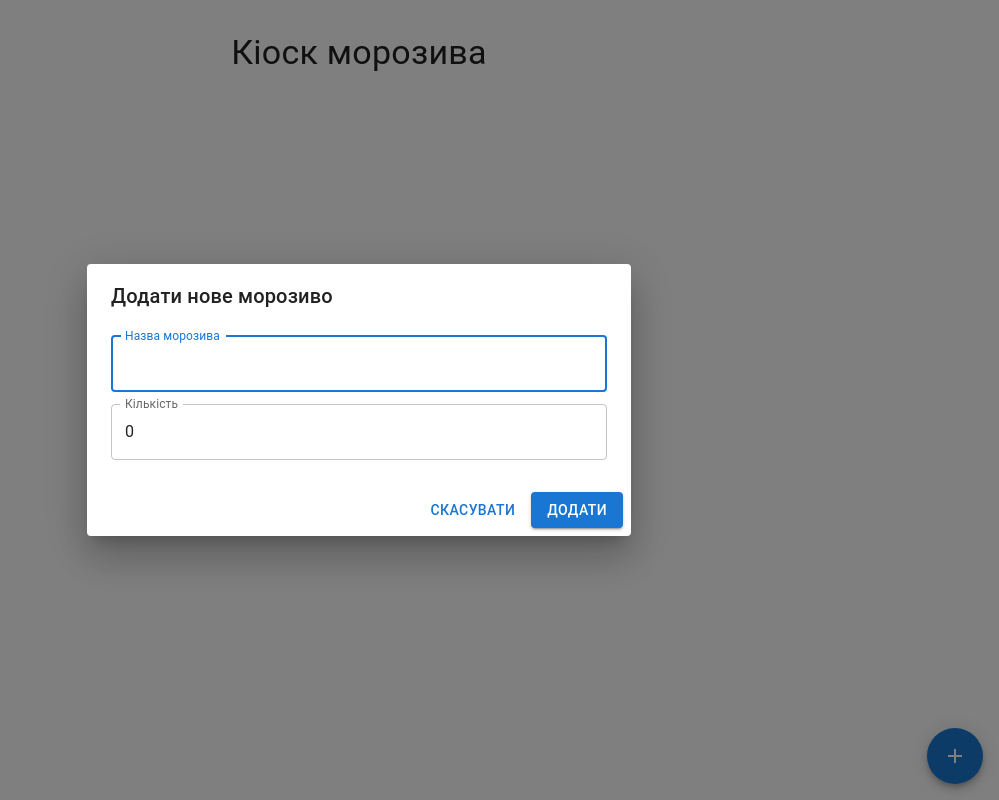
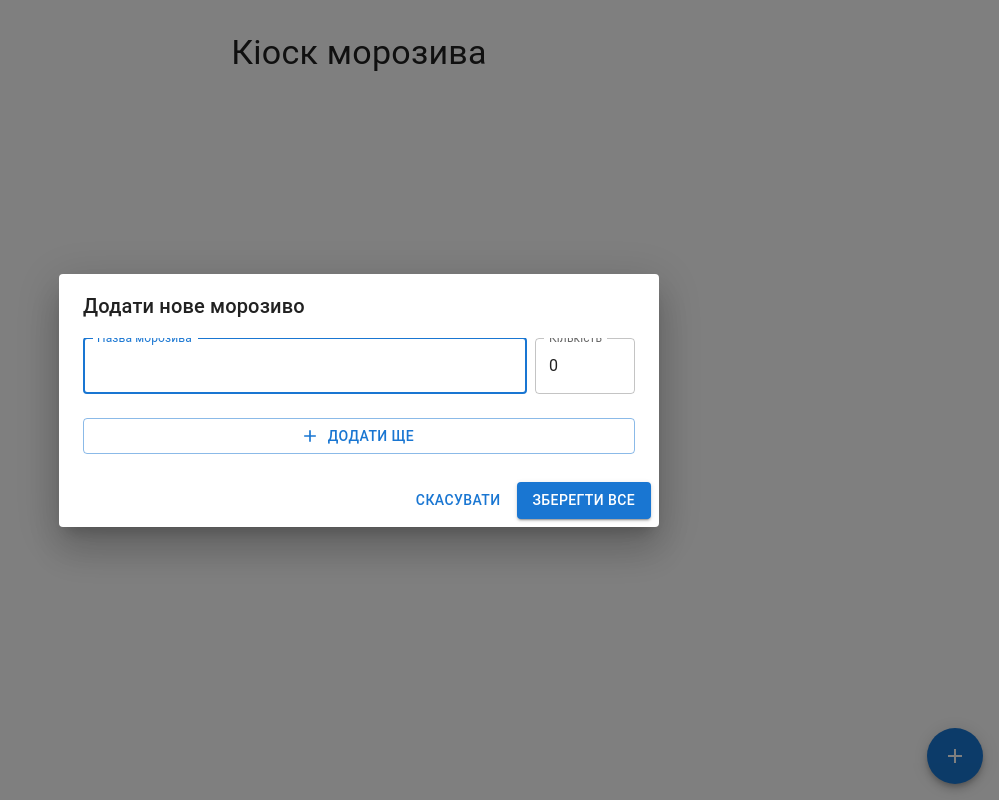
Before and after one commit to Saref111/ice-cream, a Next.js app: page / in a window 1280 px wide. Both pictures are taken after a click on the button 1236 px from the left and 756 px from the top of the page. Shown: the whole page, without its empty margins (281-1280 px from the left). Built offline with nearby package versions, Linux system fonts and the light colour scheme.

Commit message:
improve adding logic

```diff
--- a/src/app/components/AddIceCreamDialog.tsx
+++ b/src/app/components/AddIceCreamDialog.tsx
@@ -1,9 +1,16 @@
 'use client';
 
 import { useState } from 'react';
-import { Dialog, DialogTitle, DialogContent, DialogActions, Button, TextField } from '@mui/material';
+import { Dialog, DialogTitle, DialogContent, DialogActions, Button, TextField, IconButton, Box, Typography } from '@mui/material';
 import { addIceCream } from '../../lib/db';
 import { ChangeEvent } from 'react';
+import AddIcon from '@mui/icons-material/Add';
+import DeleteIcon from '@mui/icons-material/Delete';
+
+interface IceCreamEntry {
+  name: string;
+  quantity: number;
+}
 
 interface AddIceCreamDialogProps {
   open: boolean;
@@ -12,43 +19,97 @@ interface AddIceCreamDialogProps {
 }
 
 export default function AddIceCreamDialog({ open, onClose, onAdd }: AddIceCreamDialogProps) {
-  const [newIceCream, setNewIceCream] = useState('');
-  const [newQuantity, setNewQuantity] = useState(0);
+  const [entries, setEntries] = useState<IceCreamEntry[]>([{ name: '', quantity: 0 }]);
+
+  const handleNameChange = (index: number, value: string) => {
+    const newEntries = [...entries];
+    newEntries[index].name = value;
+    setEntries(newEntries);
+  };
+
+  const handleQuantityChange = (index: number, value: number) => {
+    const newEntries = [...entries];
+    newEntries[index].quantity = value;
+    setEntries(newEntries);
+  };
+
+  const addNewEntry = () => {
+    setEntries([...entries, { name: '', quantity: 0 }]);
+  };
+
+  const removeEntry = (index: number) => {
+    if (entries.length > 1) {
+      const newEntries = entries.filter((_, i) => i !== index);
+      setEntries(newEntries);
+    }
+  };
 
   const handleAdd = async () => {
-    if (newIceCream.trim() === '' || newQuantity < 1) return;
-    await addIceCream(newIceCream, newQuantity);
-    setNewIceCream('');
-    setNewQuantity(0);
+    const validEntries = entries.filter(entry => entry.name.trim() !== '' && entry.quantity > 0);
+    if (validEntries.length === 0) return;
+
+    for (const entry of validEntries) {
+      await addIceCream(entry.name, entry.quantity);
+    }
+
+    setEntries([{ name: '', quantity: 0 }]);
     onAdd();
     onClose();
   };
 
   return (
-    <Dialog open={open} onClose={onClose}>
+    <Dialog open={open} onClose={onClose} maxWidth="sm" fullWidth>
       <DialogTitle>Додати нове морозиво</DialogTitle>
       <DialogContent>
+        {entries.map((entry, index) => (
+          <Box
+            key={index}
+            sx={{
+              display: 'flex',
+              gap: 1,
+              mb: 2,
+              alignItems: 'center'
+            }}
+          >
             <TextField
-          autoFocus
-          margin="dense"
+              autoFocus={index === 0}
               label="Назва морозива"
-          fullWidth
-          value={newIceCream}
-          onChange={(e: ChangeEvent<HTMLInputElement>) => setNewIceCream(e.target.value)}
+              value={entry.name}
+              onChange={(e: ChangeEvent<HTMLInputElement>) => handleNameChange(index, e.target.value)}
+              sx={{ flex: 1 }}
             />
             <TextField
               type="number"
-          margin="dense"
               label="Кількість"
+              value={entry.quantity}
+              onChange={(e: ChangeEvent<HTMLInputElement>) => handleQuantityChange(index, Number(e.target.value))}
+              sx={{ width: 100 }}
+            />
+            {entries.length > 1 && (
+              <IconButton
+                onClick={() => removeEntry(index)}
+                color="error"
+                size="small"
+              >
+                <DeleteIcon />
+              </IconButton>
+            )}
+          </Box>
+        ))}
+        <Button
+          startIcon={<AddIcon />}
+          onClick={addNewEntry}
+          variant="outlined"
           fullWidth
-          value={newQuantity}
-          onChange={(e: ChangeEvent<HTMLInputElement>) => setNewQuantity(Number(e.target.value))}
-        />
+          sx={{ mt: 1 }}
+        >
+          Додати ще
+        </Button>
       </DialogContent>
       <DialogActions>
         <Button onClick={onClose}>Скасувати</Button>
         <Button onClick={handleAdd} variant="contained" color="primary">
-          Додати
+          Зберегти все
         </Button>
       </DialogActions>
     </Dialog>
```
Lines whose indentation alone changed are shown as unchanged.
